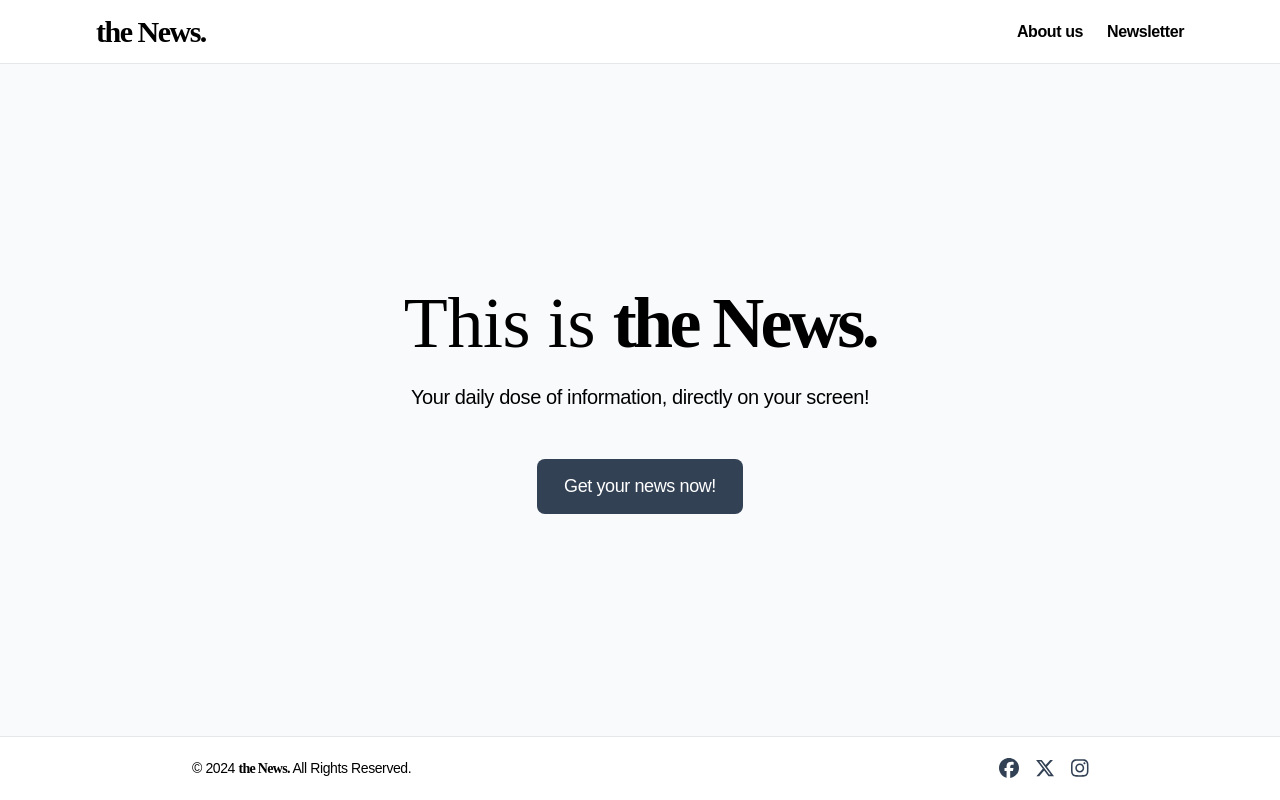
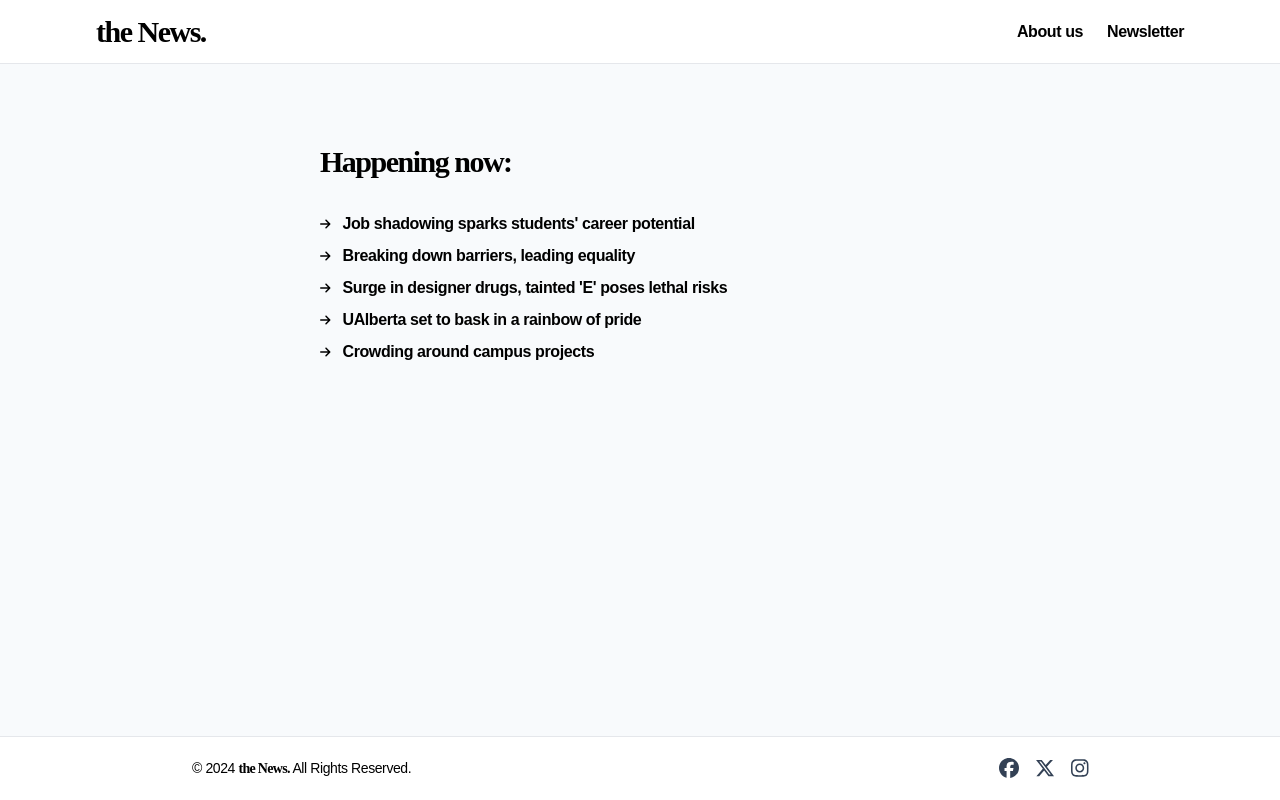
Before and after one commit to dalvancarvalho/mognito-frontend-assignment, a React (Vite) app: page / in a window 1280 px wide. Built offline with nearby package versions, Linux system fonts and the light colour scheme; a web font is replaced by a local one.

Commit message:
refactor: routes

```diff
--- a/src/routes/index.jsx
+++ b/src/routes/index.jsx
@@ -3,7 +3,6 @@
 import { useEffect, useState } from 'react'
 import { Navigate, Route, Routes } from 'react-router-dom'
 
-import { Home } from '../pages/Home'
 import { News } from '../pages/News'
 import { NewsContent } from '../pages/NewsContent'
 import { NotFound } from '../pages/NotFound'
@@ -19,9 +18,8 @@ export function AppRoutes() {
 
   return (
     <Routes>
-      <Route path="/" element={<Home />} />
-      <Route path="/news" element={<News news={news} />} />
-      <Route path="/news/:id" element={<NewsContent news={news} />} />
+      <Route path="/" element={<News news={news} />} />
+      <Route path="/:id" element={<NewsContent news={news} />} />
       <Route path="/404" element={<NotFound />} />
       <Route path="*" element={<Navigate to="/404" />} />
     </Routes>
```
